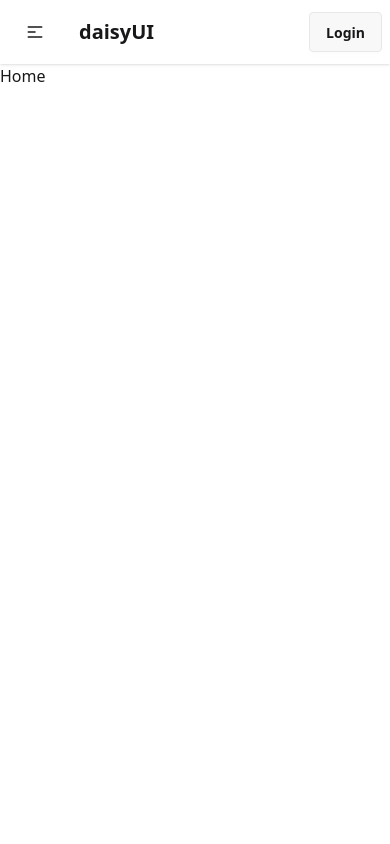
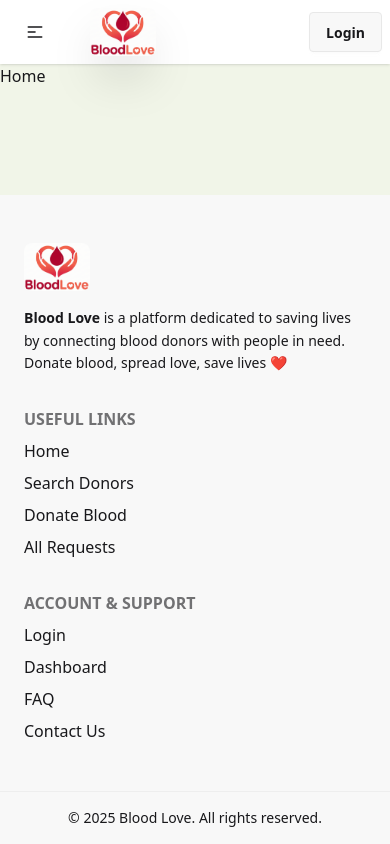
Before and after one commit to SubrotoChandaShuvo/BloodLove, a React (Vite) app: page / in a window 390 px wide. Built offline with nearby package versions, Linux system fonts and the light colour scheme; no server answers.

Commit message:
Search page and Footer are added

```diff
--- a/index.html
+++ b/index.html
@@ -6,7 +6,7 @@
     <meta name="viewport" content="width=device-width, initial-scale=1.0" />
     <title>bloodlove</title>
   </head>
-  <body>
+  <body class="bg-[#f1f5e8]">
     <div id="root"></div>
     <script type="module" src="/src/main.jsx"></script>
   </body>
--- /dev/null
+++ b/src/Components/Footer.jsx
@@ -0,0 +1,89 @@
+import { Link } from "react-router";
+import logo from "../assets/Logo.png";
+
+const Footer = () => {
+  return (
+    <footer className="bg-base-200 text-base-content mt-16">
+      <div className="max-w-7xl mx-auto px-6 py-12 grid grid-cols-1 md:grid-cols-3 gap-8">
+
+        {/* Logo & Description */}
+        <div>
+          <img
+            src={logo}
+            alt="Blood Love Logo"
+            className="h-12 mb-4 rounded-lg"
+          />
+          <p className="text-sm leading-relaxed">
+            <span className="font-semibold">Blood Love</span> is a platform
+            dedicated to saving lives by connecting blood donors with people in
+            need. Donate blood, spread love, save lives ❤️
+          </p>
+        </div>
+
+        {/* Useful Links */}
+        <div>
+          <h3 className="footer-title">Useful Links</h3>
+          <ul className="space-y-2">
+            <li>
+              <Link to="/" className="link link-hover">
+                Home
+              </Link>
+            </li>
+            <li>
+              <Link to="/search" className="link link-hover">
+                Search Donors
+              </Link>
+            </li>
+            <li>
+              <Link to="/donate" className="link link-hover">
+                Donate Blood
+              </Link>
+            </li>
+            <li>
+              <Link className="link link-hover">
+                All Requests
+              </Link>
+            </li>
+          </ul>
+        </div>
+
+        {/* Account & Support */}
+        <div>
+          <h3 className="footer-title">Account & Support</h3>
+          <ul className="space-y-2">
+            <li>
+              <Link to="/login" className="link link-hover">
+                Login
+              </Link>
+            </li>
+            <li>
+              <Link to="/dashboard/main" className="link link-hover">
+                Dashboard
+              </Link>
+            </li>
+            <li>
+              <Link className="link link-hover">
+                FAQ
+              </Link>
+            </li>
+            <li>
+              <Link className="link link-hover">
+                Contact Us
+              </Link>
+            </li>
+          </ul>
+        </div>
+
+      </div>
+
+      {/* Bottom Bar */}
+      <div className="border-t border-base-300">
+        <div className="max-w-7xl mx-auto px-6 py-4 text-center text-sm">
+          © {new Date().getFullYear()} Blood Love. All rights reserved.
+        </div>
+      </div>
+    </footer>
+  );
+};
+
+export default Footer;
--- a/src/Components/Navbar.jsx
+++ b/src/Components/Navbar.jsx
@@ -3,6 +3,7 @@ import { Link } from "react-router";
 import { AuthContext } from "../Provider/AuthProvider";
 import { signOut } from "firebase/auth";
 import auth from "../firebase/firebase.config";
+import logo from "../assets/Logo.png"
 
 const Navbar = () => {
   const { user } = useContext(AuthContext);
@@ -47,7 +48,11 @@ const Navbar = () => {
               </li>
             </ul>
           </div>
-          <a className="btn btn-ghost text-xl">daisyUI</a>
+          <Link to={'/'} className="inline-block">
+     <div className="ml-7 rounded-lg">
+            <img  src={logo} className="h-12 shadow-2xl rounded-lg hover:scale-105 transition-transform" alt="" />
+            </div>
+          </Link>
         </div>
         <div className="navbar-center hidden lg:flex">
           <ul className="menu menu-horizontal px-1">
--- a/src/Pages/SearchRequest/SearchRequest.jsx
+++ b/src/Pages/SearchRequest/SearchRequest.jsx
@@ -1,11 +1,14 @@
 import axios from "axios";
 import React, { useEffect, useState } from "react";
+import useAxios from "../../hooks/useAxios";
 
 const SearchRequest = () => {
   const [upazilas, setUpazilas] = useState([]);
   const [districts, setDistricts] = useState([]);
   const [district, setDistrict] = useState("");
   const [upazila, setUpazila] = useState("");
+
+  const axiosInstance = useAxios();
 
   useEffect(() => {
     axios.get("/upazila.json").then((res) => {
@@ -17,7 +20,74 @@ const SearchRequest = () => {
     });
   }, []);
 
-  return <div>search</div>;
+  const handleSearch = (e)=>{
+    e.preventDefault();
+    const bloodGroup = e.target.blood.value;
+    axiosInstance.get(`/search-requests?bloodGroup=${bloodGroup}&district=${district}&upazila=${upazila}`)
+    .then(res=>{
+        console.log(res.data);
+
+    })
+
+
+  }
+
+  return (
+    <div>
+      <form className="fieldset flex justify-center mt-8" onSubmit={handleSearch}>
+        <select name="blood" defaultValue="" className="select ">
+          <option value="" disabled>
+            Select Blood Group
+          </option>
+          <option value="A+">A+</option>
+          <option value="A-">A-</option>
+          <option value="B+">B+</option>
+          <option value="B-">B-</option>
+          <option value="AB+">AB+</option>
+          <option value="AB-">AB-</option>
+          <option value="O+">O+</option>
+          <option value="O-">O-</option>
+        </select>
+
+        {/* <label className="text-[15px]">District</label> */}
+        <select
+          value={district}
+          onChange={(e) => setDistrict(e.target.value)}
+          className="select"
+        >
+          <option value="" disabled>
+            Select Your District
+          </option>
+          {districts.map((d, index) => {
+            return (
+              <option key={index} value={d?.name}>
+                {d?.name}
+              </option>
+            );
+          })}
+        </select>
+
+        {/* <label className="text-[15px]">Upazila</label> */}
+        <select
+          value={upazila}
+          onChange={(e) => setUpazila(e.target.value)}
+          className="select"
+        >
+          <option value="" disabled>
+            Select Your Upazila
+          </option>
+          {upazilas.map((u) => {
+            return (
+              <option key={u?.id} value={u?.name}>
+                {u?.name}
+              </option>
+            );
+          })}
+        </select>
+        <button className="btn" type="submit">Search</button>
+      </form>
+    </div>
+  );
 };
 
 export default SearchRequest;
--- a/src/RootLayout/RootLayout.jsx
+++ b/src/RootLayout/RootLayout.jsx
@@ -1,14 +1,21 @@
-import React from 'react';
-import { Outlet } from 'react-router';
-import Navbar from '../Components/Navbar';
+import React from "react";
+import { Outlet } from "react-router";
+import Navbar from "../Components/Navbar";
+import Footer from "../Components/Footer";
 
 const RootLayout = () => {
-    return (
-        <div >
-            <Navbar></Navbar>
-            <Outlet></Outlet>
-        </div>
-    );
+  return (
+    <div className="min-h-screen flex flex-col">
+      <Navbar />
+
+      {/* Page Content */}
+      <main className="grow">
+        <Outlet />
+      </main>
+
+      <Footer />
+    </div>
+  );
 };
 
 export default RootLayout;
```
Also changed, not shown: src/assets/Logo.png (added), 1 other file (tests, documents, lock files or other folders).
